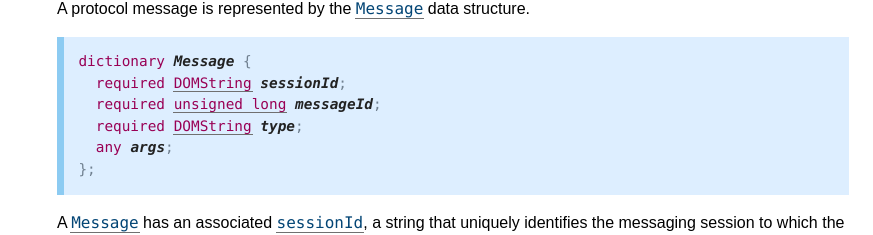
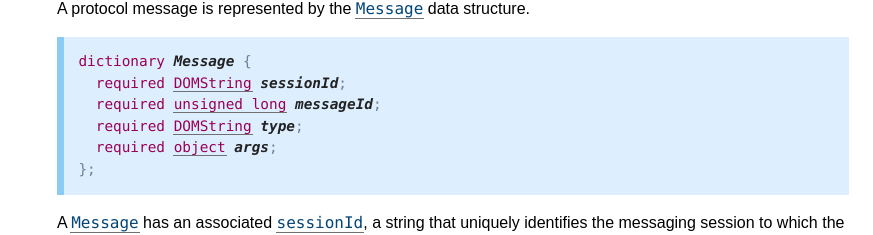
Before and after one commit to InteractiveAdvertisingBureau/SIMID, a plain HTML site: page index.html in a window 1280 px wide. Shown: the part 10434-10669 px from the top of the page, without its empty margins (407-1280 px from the left). Drawn offline with Linux system fonts and the light colour scheme.

Commit message:
Changed section Message Data Structure
Made Message.args required of datatype object

```diff
--- a/index.html
+++ b/index.html
@@ -2200,7 +2200,7 @@ following steps:</p>
   <c- b>required</c-> <a class="idl-code" data-link-type="interface" href="https://heycam.github.io/webidl/#idl-DOMString" id="ref-for-idl-DOMString①"><c- b>DOMString</c-></a> <dfn class="dfn-paneled idl-code" data-dfn-for="Message" data-dfn-type="dict-member" data-export data-type="DOMString " id="dom-message-sessionid"><code><c- g>sessionId</c-></code></dfn>;
   <c- b>required</c-> <a class="idl-code" data-link-type="interface" href="https://heycam.github.io/webidl/#idl-unsigned-long" id="ref-for-idl-unsigned-long"><c- b>unsigned</c-> <c- b>long</c-></a> <dfn class="dfn-paneled idl-code" data-dfn-for="Message" data-dfn-type="dict-member" data-export data-type="unsigned long " id="dom-message-messageid"><code><c- g>messageId</c-></code></dfn>;
   <c- b>required</c-> <a class="idl-code" data-link-type="interface" href="https://heycam.github.io/webidl/#idl-DOMString" id="ref-for-idl-DOMString②"><c- b>DOMString</c-></a> <dfn class="dfn-paneled idl-code" data-dfn-for="Message" data-dfn-type="dict-member" data-export data-type="DOMString " id="dom-message-type"><code><c- g>type</c-></code></dfn>;
-  <c- b>any</c-> <dfn class="dfn-paneled idl-code" data-dfn-for="Message" data-dfn-type="dict-member" data-export data-type="any " id="dom-message-args"><code><c- g>args</c-></code></dfn>;
+  <c- b>required</c-> <a class="idl-code" data-link-type="interface" href="https://heycam.github.io/webidl/#idl-object" id="ref-for-idl-object②"><c- b>object</c-></a> <dfn class="dfn-paneled idl-code" data-dfn-for="Message" data-dfn-type="dict-member" data-export data-type="object " id="dom-message-args"><code><c- g>args</c-></code></dfn>;
 };
 </pre>
    <p>A <code class="idl"><a data-link-type="idl" href="#dictdef-message" id="ref-for-dictdef-message⑥">Message</a></code> has an associated <code class="idl"><a data-link-type="idl" href="#dom-message-sessionid" id="ref-for-dom-message-sessionid①">sessionId</a></code>, a string that uniquely
```
